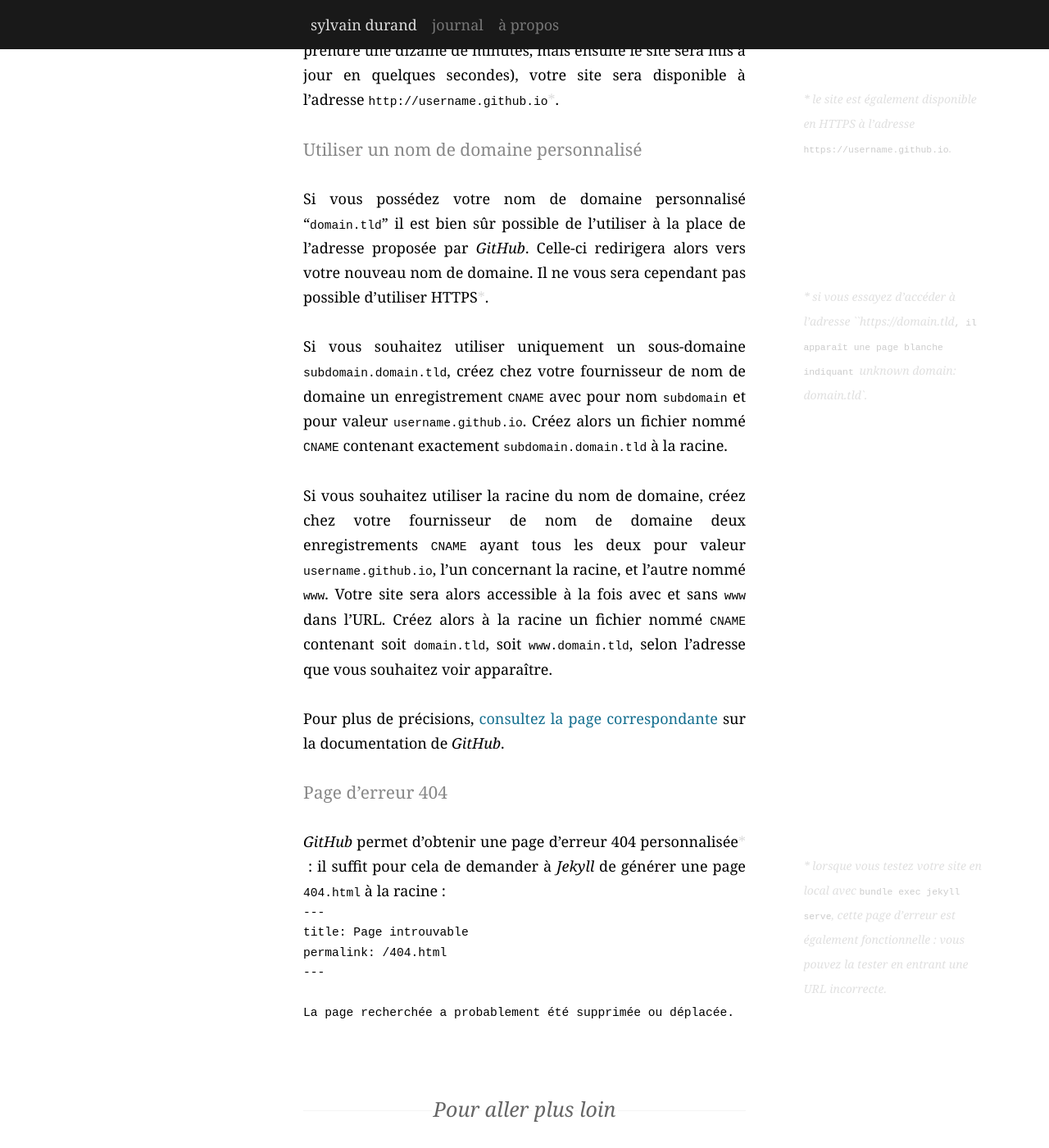
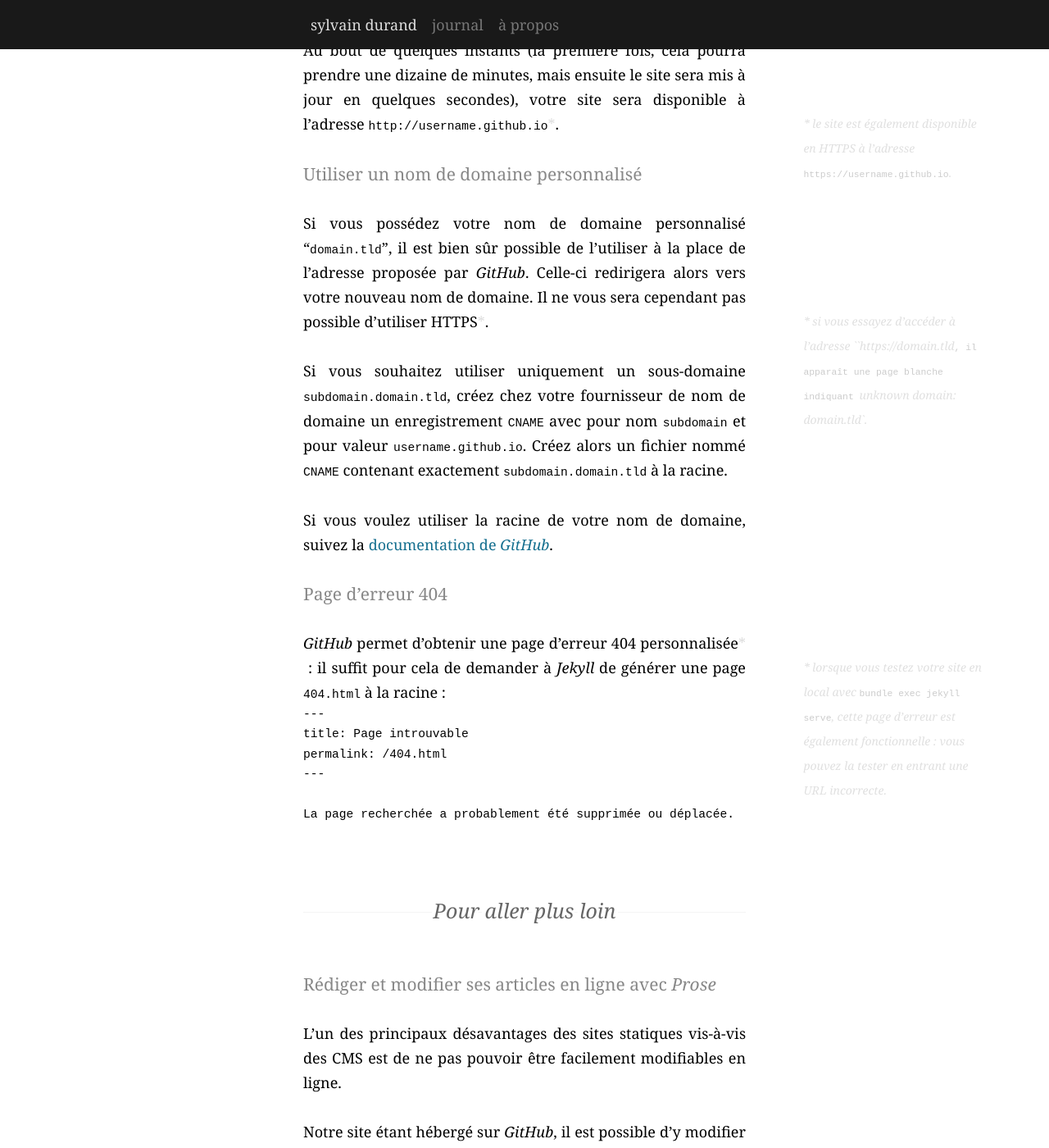
Before and after one commit to simonmeggle/simonmeggle.github.io, a Jekyll site: the page built from _posts/fr/2014-09-29-utiliser-github-pour-servir-jekyll.md, in a window 1280 px wide and 1400 px high, scrolled down 4391 px. Shown: the whole window at 82% size. Built offline with Jekyll 4.4.1, drawn with Linux system fonts in a browser that asks for light colours; Markdown is read by kramdown in place of the engine named in the settings; some of the changed text lies outside the part shown.

Commit message:
Small fixes

````diff
--- a/_posts/fr/2014-09-29-utiliser-github-pour-servir-jekyll.md
+++ b/_posts/fr/2014-09-29-utiliser-github-pour-servir-jekyll.md
@@ -94,13 +94,11 @@ De retour sur *GitHub*, allez dans votre répertoire `username.github.io` puis d
 Au bout de quelques instants (la première fois, cela pourra prendre une dizaine de minutes, mais ensuite le site sera mis à jour en quelques secondes), votre site sera disponible à l'adresse `http://username.github.io`[[le site est également disponible en HTTPS à l'adresse `https://username.github.io`]].
 
 ### Utiliser un nom de domaine personnalisé
-Si vous possédez votre nom de domaine personnalisé "`domain.tld`" il est bien sûr possible de l'utiliser à la place de l'adresse proposée par *GitHub*. Celle-ci redirigera alors vers votre nouveau nom de domaine. Il ne vous sera cependant pas possible d'utiliser HTTPS[[si vous essayez d'accéder à l'adresse ``https://domain.tld`, il apparaît une page blanche indiquant `unknown domain: domain.tld`]].
+Si vous possédez votre nom de domaine personnalisé "`domain.tld`", il est bien sûr possible de l'utiliser à la place de l'adresse proposée par *GitHub*. Celle-ci redirigera alors vers votre nouveau nom de domaine. Il ne vous sera cependant pas possible d'utiliser HTTPS[[si vous essayez d'accéder à l'adresse ``https://domain.tld`, il apparaît une page blanche indiquant `unknown domain: domain.tld`]].
 
 Si vous souhaitez utiliser uniquement un sous-domaine `subdomain.domain.tld`, créez chez votre fournisseur de nom de domaine un enregistrement `CNAME` avec pour nom `subdomain` et pour valeur `username.github.io`. Créez alors un fichier nommé `CNAME` contenant exactement `subdomain.domain.tld` à la racine.
 
-Si vous souhaitez utiliser la racine du nom de domaine, créez chez votre fournisseur de nom de domaine deux enregistrements `CNAME` ayant tous les deux pour valeur `username.github.io`, l'un concernant la racine, et l'autre nommé `www`. Votre site sera alors accessible à la fois avec et sans `www` dans l'URL. Créez alors à la racine un fichier nommé `CNAME` contenant soit `domain.tld`, soit `www.domain.tld`, selon l'adresse que vous souhaitez voir apparaître.
-
-Pour plus de précisions, [consultez la page correspondante](https://help.github.com/articles/about-custom-domains-for-github-pages-sites) sur la documentation de *GitHub*.
+Si vous voulez utiliser la racine de votre nom de domaine, suivez la [documentation de *GitHub*](https://help.github.com/articles/about-custom-domains-for-github-pages-sites).
 
 ### Page d'erreur 404
 *GitHub* permet d'obtenir une page d'erreur 404 personnalisée[[lorsque vous testez votre site en local avec `bundle exec jekyll serve`, cette page d'erreur est également fonctionnelle : vous pouvez la tester en entrant une URL incorrecte]] : il suffit pour cela de demander à *Jekyll* de générer une page `404.html` à la racine :
@@ -130,7 +128,7 @@ Une fois les modifications acceptées, il vous est possible d'effectuer un `comm
 
 Le service *[Travis](https://travis-ci.org/)* permet de compiler lui-même votre site à chaque *push*, afin de vous assurer qu'il n'y a pas d'erreur. Il est également possible d'ajouter d'autres tests, notamment `htmlproofer` pour vérifier la conformité de votre code HTML et s'il existe des liens morts. En cas de problème, vous serez prévenus par email.
 
-Pour cela, créez un compte sur *[Travis](https://travis-ci.org/)* puis activez la surveillance de votre répertoire `username.github.io`. Ajoutez ensuite `htmlproofer` dans votre fichier Gemfile, qui devient alors :
+Pour cela, entrez vos identifiants *GitHub* sur *[Travis](https://travis-ci.org/)* puis activez la surveillance de votre répertoire `username.github.io`. Ajoutez ensuite `htmlproofer` dans votre fichier `Gemfile`, qui devient alors :
 
 ```
 source 'https://rubygems.org'
````
Also changed, not shown: other parts of _posts/fr/2014-09-29-utiliser-github-pour-servir-jekyll.md (+5 -5 lines).
